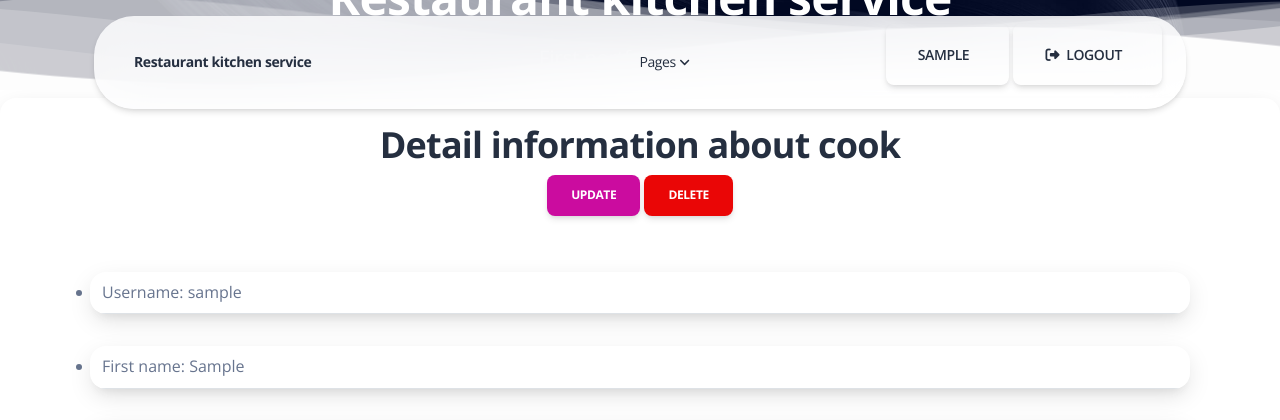
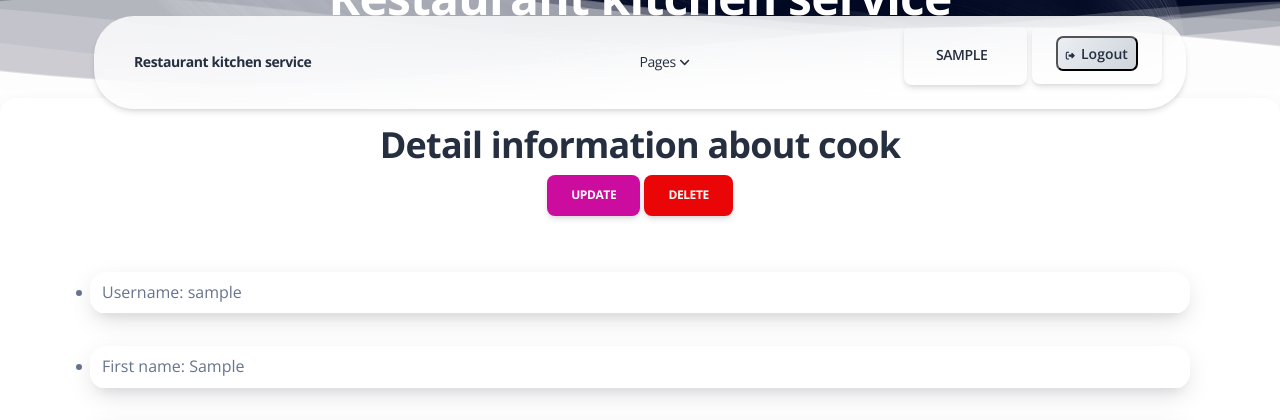
Before and after one commit to VladyslavBazhyn/restaurant_kitchen_service, a Django app: page /cook/1/ in a window 1280 px wide. Shown: the top 420 px of the page. Run offline with Django 5.2, Linux system fonts and the light colour scheme; the visitor is signed in with stand-in values (Sample User, id 1); data comes from the database, SQL or seed files in the repository; data that the repository does not hold is empty; some libraries are stand-ins or nearby versions.

Commit message:
End all code. Sent to verify to team-lead

```diff
--- a/templates/includes/navigation.html
+++ b/templates/includes/navigation.html
@@ -197,10 +197,10 @@
                       </form>
                       <form action="{% url 'logout' %}" method="post" class="btn">
                         {% csrf_token %}
-                        <a class="nav-link nav-link-icon me-2" href="{% url 'logout' %}">
+                        <button type="submit" class="badge bg-gradient-light text-dark">
                           <i class="fa fa-sign-out me-1"></i>
                           <p class="d-inline text-sm z-index-1 font-weight-bold" data-bs-toggle="tooltip" data-bs-placement="bottom" title="Logout">Logout</p>
-                        </a>
+                        </button>
                       </form>
                   {% else %}
                     {% if next %}
```
